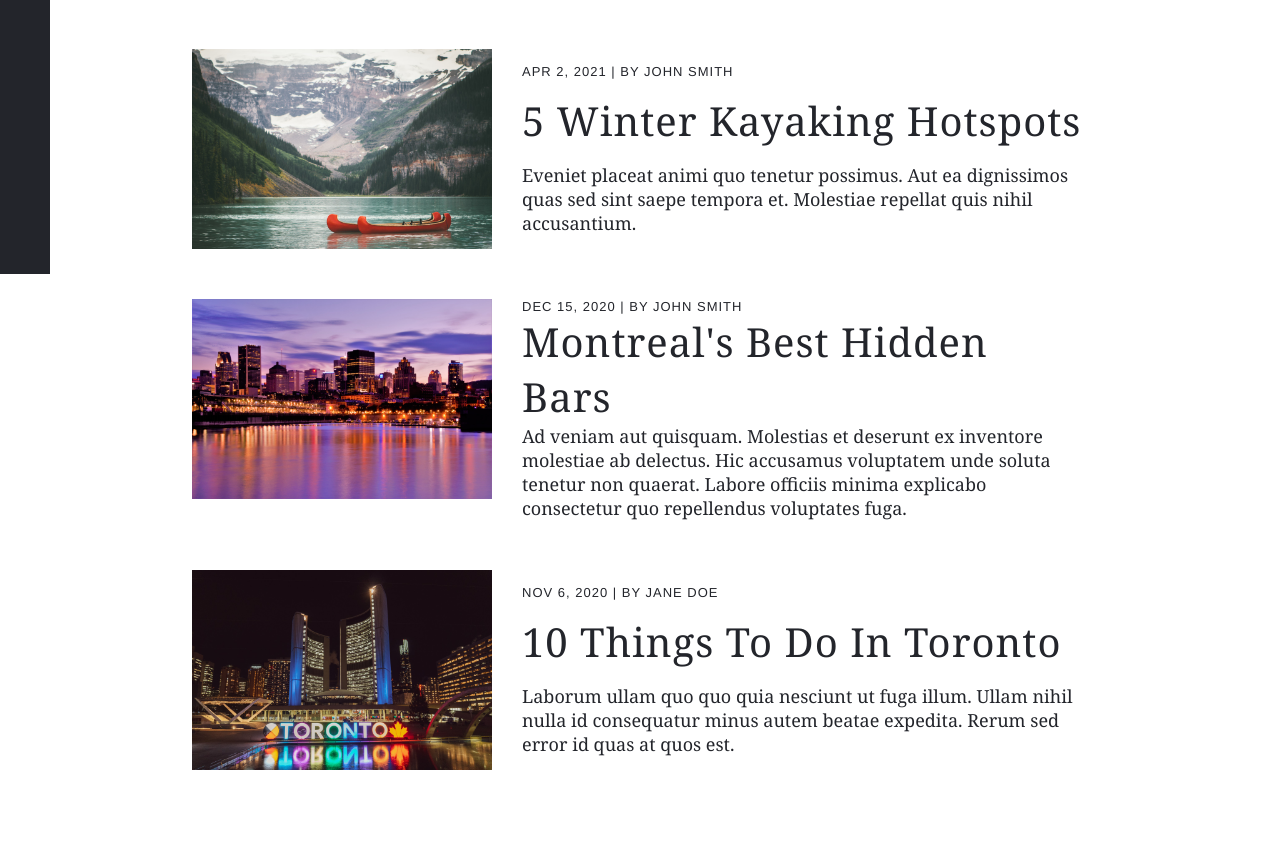
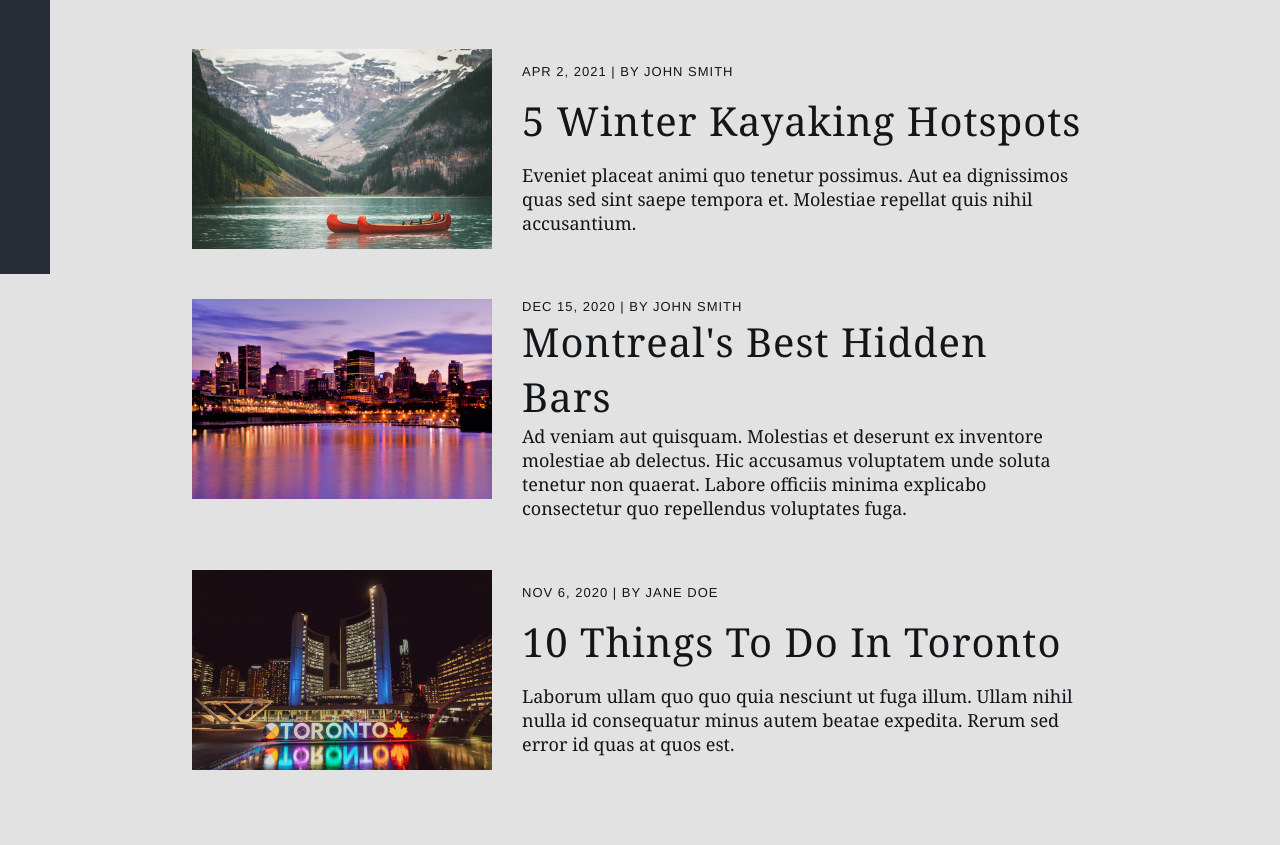
Before and after one commit to CanRaffs89/flask-blog, a Flask app: page / in a window 1280 px wide. Shown: the part 526-1371 px from the top of the page. Before the commit the page ends 1296 px from the top, so only its background shows below. Run offline with Flask 2, Linux system fonts and the light colour scheme; data comes from the database, SQL or seed files in the repository.

Commit message:
Extra styling

```diff
--- a/static/css/main.css
+++ b/static/css/main.css
@@ -8,13 +8,14 @@
 
 body {
   height: 100%;
-  width: 100%; }
+  width: 100%;
+  background-color: #e2e2e2; }
 
 a {
   text-decoration: none; }
 
 h1, p, h3 {
-  color: #23252b; }
+  color: #131619; }
 
 h1, p {
   font-family: Georgia, 'Times New Roman', Times, serif;
@@ -28,11 +29,11 @@ h3 {
   text-transform: uppercase; }
 
 .container {
-  height: 100vh;
+  height: auto;
   width: 100%; }
 
 .footer-menu {
-  background: #23252b;
+  background: #282c34;
   display: flex;
   align-items: center;
   justify-content: space-evenly;
--- a/static/scss/_navbar.scss
+++ b/static/scss/_navbar.scss
@@ -1,5 +1,5 @@
 .footer-menu {
-    background: $primary-color;
+    background: $navbar-grey;
     display: flex;
     align-items: center;
     justify-content: space-evenly;
--- a/static/scss/main.scss
+++ b/static/scss/main.scss
@@ -1,4 +1,6 @@
-$primary-color: #23252b;
+$navbar-grey: #282c34;
+$dark: #131619;
+$light: #e2e2e2;
 
 :root {
     font-size: 16px;
@@ -13,6 +15,7 @@ $primary-color: #23252b;
 body {
     height: 100%;
     width: 100%;
+    background-color: $light;
 }
 
 a {
@@ -20,7 +23,7 @@ a {
 }
 
 h1, p, h3 {
-    color: $primary-color;
+    color: $dark;
 }
 
 h1, p {
@@ -37,7 +40,7 @@ h3 {
 }
 
 .container {
-    height: 100vh;
+    height: auto;
     width: 100%;
 }
 
```
Also changed, not shown: 1 other file.
